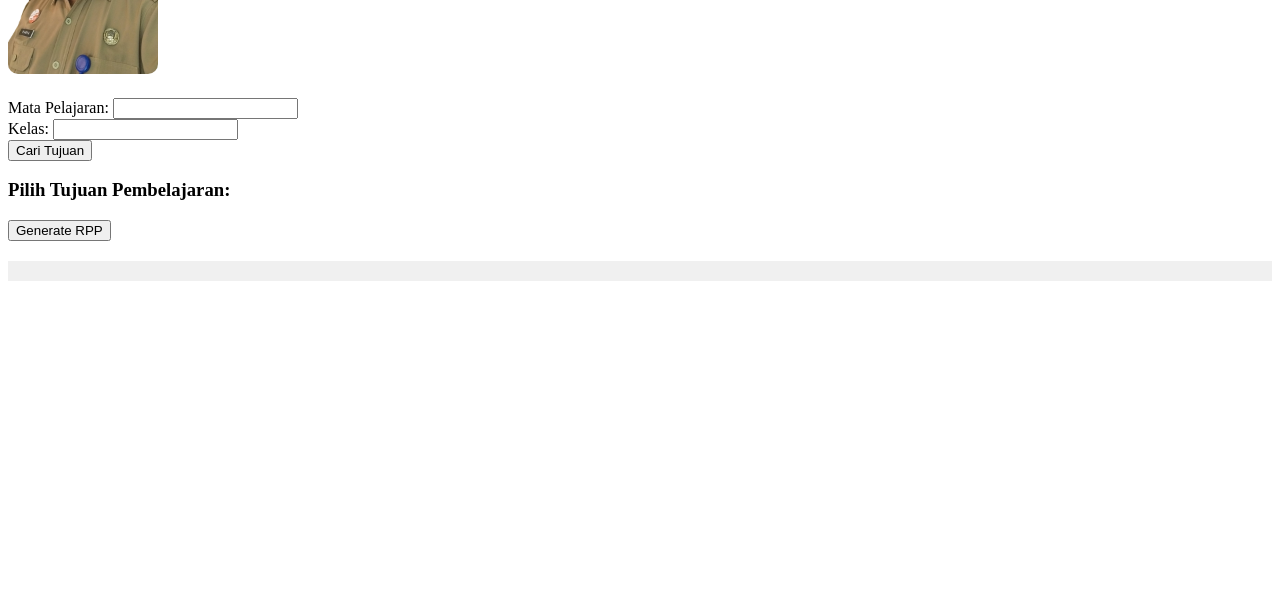
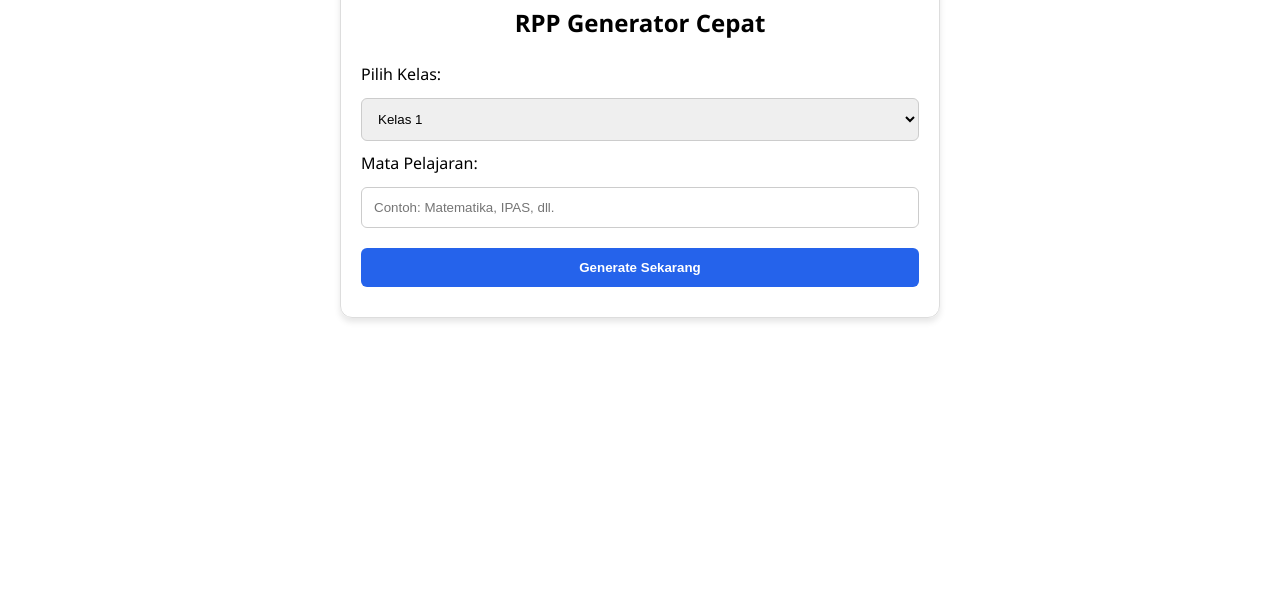
Before and after one commit to wawan2026/rpp-generator-wawan, a website: page index.html in a window 1280 px wide. Shown: the part 199-800 px from the top of the page. Drawn offline with Linux system fonts and the light colour scheme.

Commit message:
index.html

```diff
--- a/index.html
+++ b/index.html
@@ -2,110 +2,65 @@
 <html lang="id">
 <head>
     <meta charset="UTF-8">
-  <title>RPP Generator</title>
+    <meta name="viewport" content="width=device-width, initial-scale=1.0">
+    <title>RPP Generator - SD Negeri 3 Kedungwungu</title>
+    <style>
+        body { font-family: 'Segoe UI', Tahoma, Geneva, Verdana, sans-serif; max-width: 600px; margin: 40px auto; padding: 20px; line-height: 1.6; }
+        .card { border: 1px solid #ddd; padding: 20px; border-radius: 12px; box-shadow: 0 4px 6px rgba(0,0,0,0.1); }
+        select, input, button { width: 100%; padding: 12px; margin: 10px 0; border-radius: 6px; border: 1px solid #ccc; box-sizing: border-box; }
+        button { background-color: #2563eb; color: white; border: none; font-weight: bold; cursor: pointer; }
+        button:hover { background-color: #1d4ed8; }
+        #result { margin-top: 20px; background: #f9fafb; padding: 15px; border-radius: 8px; display: none; text-align: left; }
+    </style>
+</head>
+<body>
+    <div class="card">
+        <img src="wawan.png" alt="Logo" style="width: 80px; display: block; margin: 0 auto;">
+        <h2 style="text-align: center;">RPP Generator Cepat</h2>
+
+        <label>Pilih Kelas:</label>
+        <select id="kelas">
+            <option value="1">Kelas 1</option>
+            <option value="2">Kelas 2</option>
+            <option value="3">Kelas 3</option>
+            <option value="4">Kelas 4</option>
+            <option value="5">Kelas 5</option>
+            <option value="6">Kelas 6</option>
+        </select>
+
+        <label>Mata Pelajaran:</label>
+        <input type="text" id="mapel" placeholder="Contoh: Matematika, IPAS, dll.">
+
+        <button onclick="generateRPP()">Generate Sekarang</button>
+
+        <div id="result">
+            <h3 id="resTitle"></h3>
+            <p><strong>Tujuan Pembelajaran:</strong><br><span id="resTujuan"></span></p>
+            <p><strong>KKM / KKTP:</strong><br><span id="resKKM"></span></p>
+        </div>
+    </div>
+
     <script>
-    let tpTerpilih = "";
+        async function generateRPP() {
+            const kelas = document.getElementById('kelas').value;
+            const mapel = document.getElementById('mapel').value;
+            const resDiv = document.getElementById('result');
 
-    async function cariTP() {
-      const mapel = document.getElementById('mataPelajaran').value;
-      const kelas = document.getElementById('kelas').value;
-      const btn = document.getElementById('btn-tp');
-      const listArea = document.getElementById('list-tp');
+            if(!mapel) return alert("Isi mata pelajaran dulu, Pak!");
 
-      if (!mapel) return alert("Ketik dulu Mata Pelajarannya ya, Pak.");
-
-      btn.innerText = "Sedang Mencari TP...";
-      btn.disabled = true;
-
-      try {
             const response = await fetch('/api/generate', {
                 method: 'POST',
                 headers: { 'Content-Type': 'application/json' },
-          body: JSON.stringify({ mode: "CARI_TP", mataPelajaran: mapel, kelas: kelas })
+                body: JSON.stringify({ kelas, mapel })
             });
 
             const data = await response.json();
 
-        if (data.error) {
-          alert("Error: " + data.error);
-          return;
-        }
-
-        listArea.innerHTML = "";
-        data.pilihanTP.forEach((tp) => {
-          listArea.innerHTML += `
-            <label class="flex items-start gap-3 p-4 border-2 border-slate-100 rounded-2xl hover:bg-blue-50 cursor-pointer transition-all">
-              <input type="radio" name="pilih_tp" value="${tp}" class="mt-1" onclick="tpTerpilih = this.value">
-              <span class="text-sm font-semibold text-slate-700">${tp}</span>
-            </label>`;
-        });
-
-        document.getElementById('area-pilihan-tp').classList.remove('hidden');
-        document.getElementById('btn-gen').classList.remove('hidden');
-      } catch (e) {
-        console.error(e);
-        alert("Gagal koneksi ke server.");
-      } finally {
-        btn.innerText = "Cari Tujuan";
-        btn.disabled = false;
-      }
-    }
-
-    async function generateRPP() {
-      if (!tpTerpilih) return alert("Pilih dulu TP-nya, Pak.");
-      const mapel = document.getElementById('mataPelajaran').value;
-      const kelas = document.getElementById('kelas').value;
-
-      const btn = document.getElementById('btn-gen');
-      btn.innerText = "Sedang Membuat RPP...";
-      btn.disabled = true;
-
-      try {
-        const response = await fetch('/api/generate', {
-          method: 'POST',
-          headers: { 'Content-Type': 'application/json' },
-          body: JSON.stringify({
-            mode: "BUAT_RPP",
-            mataPelajaran: mapel,
-            kelas: kelas,
-            tujuanPembelajaran: tpTerpilih
-          })
-        });
-
-        const data = await response.json();
-        if (data.error) {
-          alert("Error: " + data.error);
-          return;
-        }
-
-        document.getElementById('hasil-rpp').innerText = JSON.stringify(data, null, 2);
-      } catch (e) {
-        console.error(e);
-        alert("Gagal koneksi ke server.");
-      } finally {
-        btn.innerText = "Generate RPP";
-        btn.disabled = false;
-      }
+            document.getElementById('resTitle').innerText = "Hasil RPP " + mapel + " Kelas " + kelas;
+            document.getElementById('resTujuan').innerText = data.tujuan;
+            document.getElementById('resKKM').innerText = data.kkm;
+            resDiv.style.display = 'block';
         }
     </script>
-</head>
-<body>
-  <h1>📘 RPP Generator</h1>
-  <img src="wawan.png" alt="Foto Wawan" width="150" style="border-radius: 10px; margin-bottom: 20px;">
-
-  <div>
-    <label>Mata Pelajaran: <input id="mataPelajaran" type="text"></label><br>
-    <label>Kelas: <input id="kelas" type="text"></label><br>
-    <button id="btn-tp" onclick="cariTP()">Cari Tujuan</button>
-  </div>
-
-  <div id="area-pilihan-tp" class="hidden">
-    <h3>Pilih Tujuan Pembelajaran:</h3>
-    <div id="list-tp"></div>
-  </div>
-
-  <button id="btn-gen" class="hidden" onclick="generateRPP()">Generate RPP</button>
-
-  <pre id="hasil-rpp" style="background:#f0f0f0; padding:10px; margin-top:20px;"></pre>
 </body>
 </html>
```
Lines whose indentation alone changed are shown as unchanged.
